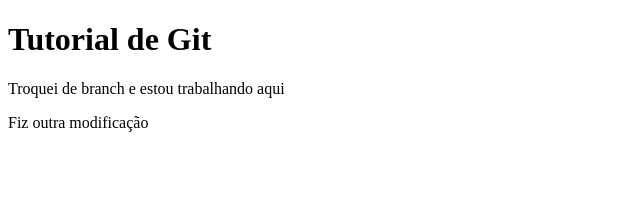
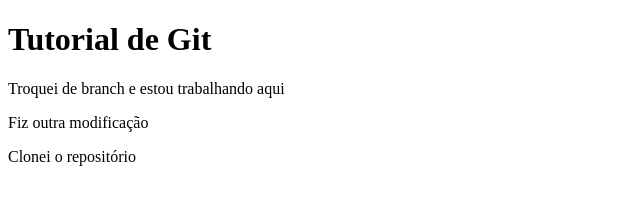
Before and after one commit to Fabio-Kenji/tutorial_git, a plain HTML site: page index.html in a window 1280 px wide. Shown: the whole page, without its empty margins (0-640 px from the left). Drawn offline with Linux system fonts and the light colour scheme.

Commit message:
Clonei o repositório e fiz uma mudança

```diff
--- a/index.html
+++ b/index.html
@@ -9,5 +9,6 @@
     <h1>Tutorial de Git</h1>
     <p>Troquei de branch e estou trabalhando aqui</p>
     <p>Fiz outra modificação</p>
+    <p>Clonei o repositório</p>
 </body>
 </html>
```
